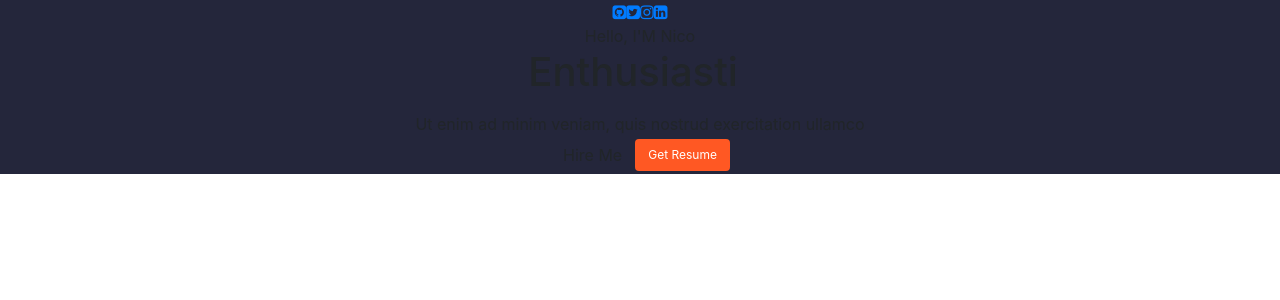
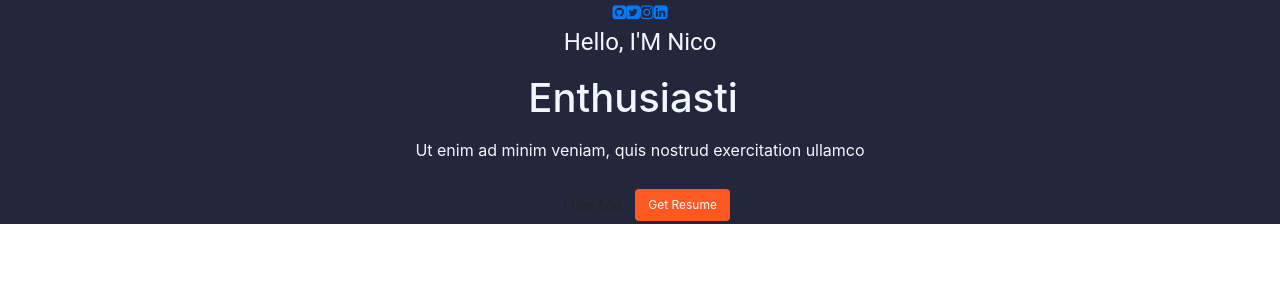
Before and after one commit to nic0mp/Nico-2Port, a React (Create React App) app in the folder client/: page / in a window 1280 px wide. Shown: the top 300 px of the page. Built offline with nearby package versions, Linux system fonts and the light colour scheme; a web font is replaced by a local one.

Commit message:
profile css

```diff
--- a/client/src/PortfolioContainer/Home/Profile.css
+++ b/client/src/PortfolioContainer/Home/Profile.css
@@ -7,3 +7,20 @@
     min-height: fit-content;
     background-image: url("../../Assets/Home/bg.jpg");
 }
+
+.profile-parent {
+    display: flex;
+    align-items: center;
+    color: aliceblue;
+}
+
+.profile-details-name {
+    font-size: 24px;
+    font-family: "Roboto";
+}
+
+.profile-details-role {
+    display: flex;
+    flex-direction: column;
+    margin: 14px 0 24px 0;
+}
```
